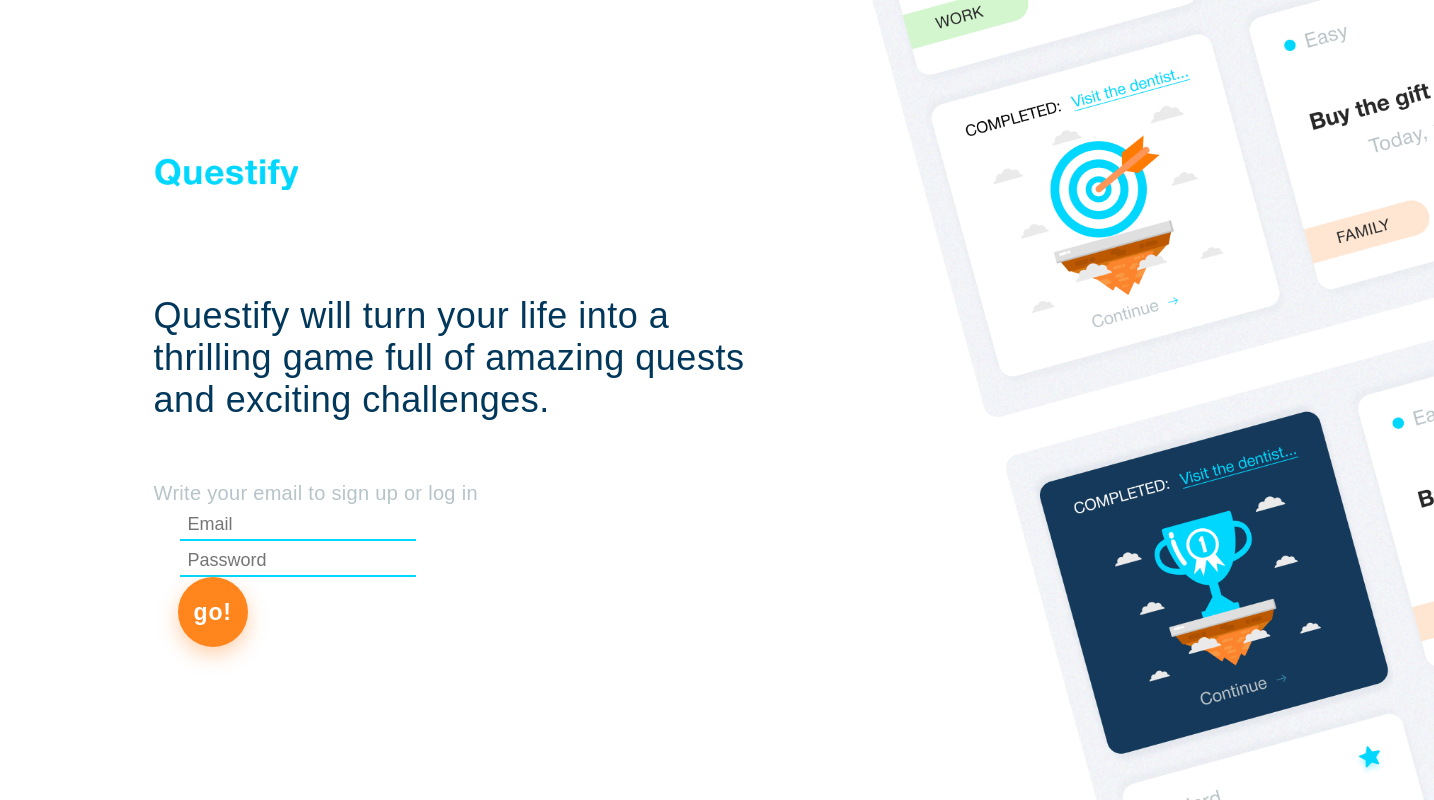
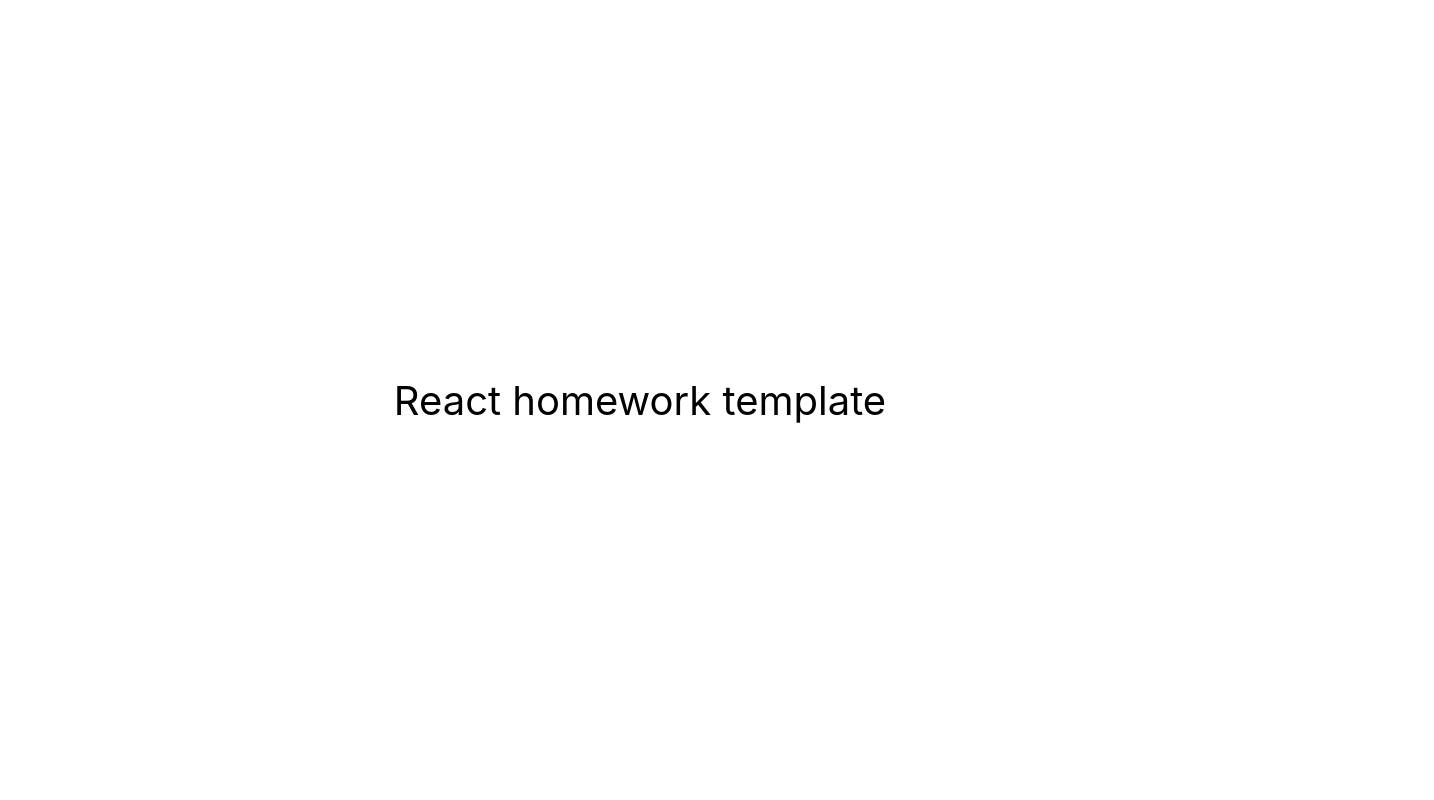
Before and after one commit to wojciechonoszko/questify-frontend, a React (Create React App) app: page / in a window 1280 px wide. Shown: the whole page, 1434 px wide, since content can reach past the window. Built offline with nearby package versions, Linux system fonts and the light colour scheme.

Commit message:
Update App.jsx

```diff
--- a/src/components/App.jsx
+++ b/src/components/App.jsx
@@ -1,17 +1,16 @@
-import React from "react";
-import LandingPage from '../pages/LandingPage/LandingPage';
-
-export const App = (props) => {
+export const App = () => {
   return (
     <div
       style={{
+        height: '100vh',
         display: 'flex',
-        flexDirection: 'column',
         justifyContent: 'center',
+        alignItems: 'center',
+        fontSize: 40,
+        color: '#010101'
       }}
     >
-      {props.children}
-      <LandingPage/>
+      React homework template
     </div>
   );
 };
```
